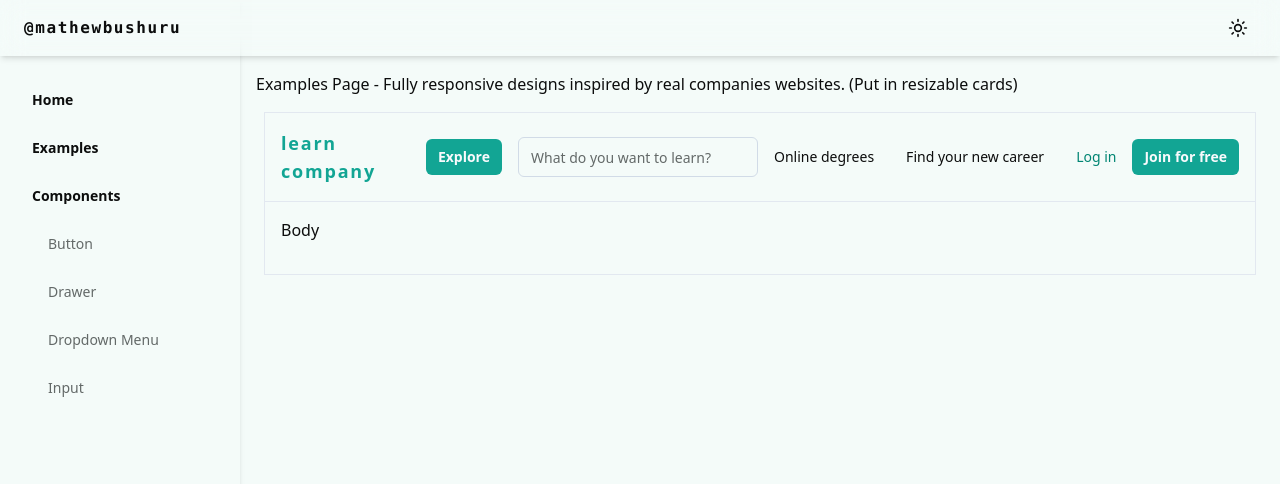
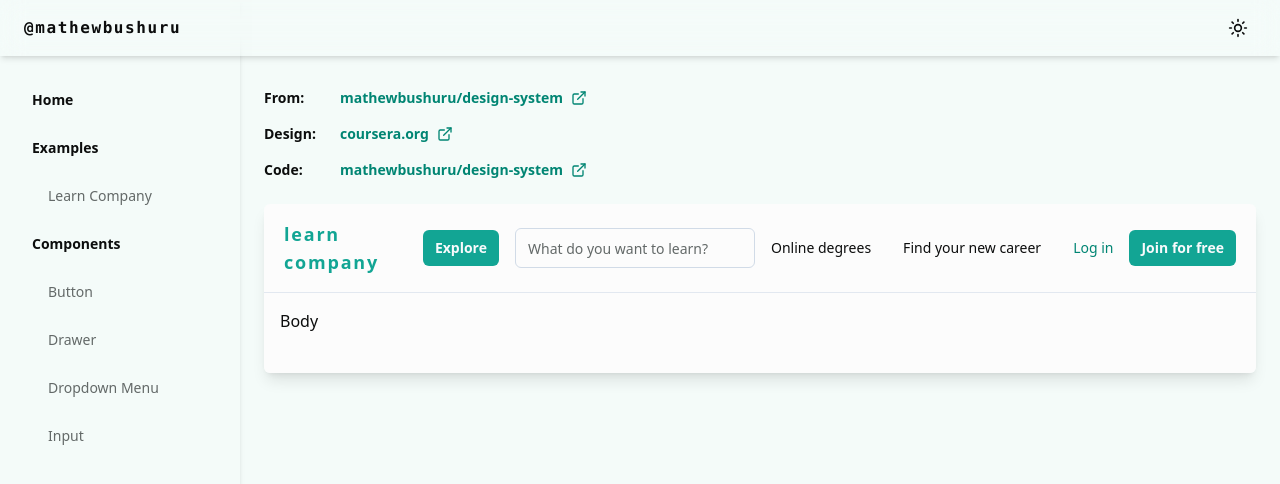
Before and after one commit to mathewbushuru/design-system, a React (Vite) app: page /examples in a window 1280 px wide. Shown: the top 484 px of the page. Built offline with nearby package versions, Linux system fonts and the light colour scheme.

Commit message:
Examples structure

```diff
--- a/src/App.tsx
+++ b/src/App.tsx
@@ -10,6 +10,8 @@ import RootLayout from "@/components/root-layout";
 import HomePage from "@/pages/home-page";
 import ComponentsPage from "@/pages/components-page";
 import ExamplesPage from "@/pages/examples-page";
+
+import LearnCompany from "./showcase/examples/learn-company/app";
 
 import ButtonShowcase from "@/showcase/components/button-showcase";
 import InputShowcase from "./showcase/components/input-showcase";
@@ -25,6 +27,16 @@ const router = createBrowserRouter([
   {
     path: "/examples",
     element: <ExamplesPage />,
+  },
+  {
+    path: "/examples/learn-company",
+    element: (
+      <RootLayout>
+        <div className="m-4 overflow-hidden rounded-md shadow-lg dark:border lg:mx-6">
+          <LearnCompany />
+        </div>
+      </RootLayout>
+    ),
   },
   {
     path: "/components",
--- a/src/components/side-navigation.tsx
+++ b/src/components/side-navigation.tsx
@@ -15,12 +15,20 @@ function SideNavigation() {
         Home
       </Button>
 
+      {/* Examples  */}
       <Button
         variant="ghost"
         className="justify-start"
         onClick={() => navigate("/examples")}
       >
         Examples
+      </Button>
+      <Button
+        variant="ghost"
+        className="justify-start pl-8 pr-0 font-normal text-muted-foreground"
+        onClick={() => navigate("/examples/learn-company")}
+      >
+        Learn Company
       </Button>
 
       {/* Components  */}
--- a/src/pages/examples-page.tsx
+++ b/src/pages/examples-page.tsx
@@ -1,16 +1,66 @@
-import RootLayout from "@/components/root-layout";
+import { ExternalLink } from "lucide-react";
 
 import LearnCompany from "@/showcase/examples/learn-company/app";
+import RootLayout from "@/components/root-layout";
+import Button from "@/components/ui/button";
 
 function ExamplesPage() {
   return (
     <RootLayout>
-      <div className="p-4">
-        Examples Page - Fully responsive designs inspired by real companies
-        websites. (Put in resizable cards)
-      </div>
-      <div className="mx-4 lg:mx-6 border">
-        <LearnCompany />
+      <div className="m-4 lg:m-6">
+        <div className="mb-4">
+          <div className="flex flex-col items-center sm:flex-row">
+            <span className="w-16 font-semibold text-sm">
+              From<span className="hidden sm:inline">:</span>
+            </span>
+            <a
+              href="https://github.com/mathewbushuru/design-system"
+              target="_blank"
+              rel="noopener noreferrer"
+              className="col-span-3"
+            >
+              <Button variant="link" size="sm">
+                <span>mathewbushuru/design-system</span>
+                <ExternalLink className="ml-2 h-4 w-4" />
+              </Button>
+            </a>
+          </div>
+          <div className="flex flex-col items-center sm:flex-row">
+            <span className="w-16 font-semibold text-sm">
+              Design<span className="hidden sm:inline">:</span>
+            </span>
+            <a
+              href="https://www.coursera.org/"
+              target="_blank"
+              rel="noopener noreferrer"
+              className="col-span-3"
+            >
+              <Button variant="link" size="sm">
+                <span>coursera.org</span>
+                <ExternalLink className="ml-2 h-4 w-4" />
+              </Button>
+            </a>
+          </div>
+          <div className="flex flex-col items-center sm:flex-row">
+            <span className="w-16 font-semibold text-sm">
+              Code<span className="hidden sm:inline">:</span>
+            </span>
+            <a
+              href="https://github.com/mathewbushuru/design-system/blob/main/src/components/ui/button.tsx"
+              target="_blank"
+              rel="noopener noreferrer"
+              className="col-span-3"
+            >
+              <Button variant="link" size="sm">
+                <span>mathewbushuru/design-system</span>
+                <ExternalLink className="ml-2 h-4 w-4" />
+              </Button>
+            </a>
+          </div>
+        </div>
+        <div className="overflow-hidden rounded-md shadow-lg dark:border">
+          <LearnCompany />
+        </div>
       </div>
     </RootLayout>
   );
--- a/src/showcase/components/button-showcase.tsx
+++ b/src/showcase/components/button-showcase.tsx
@@ -11,8 +11,8 @@ export default function ButtonShowcase() {
 
       <div className="mb-8">
         <div className="flex flex-col items-center sm:flex-row">
-          <span className="">
-            From<span className="hidden sm:inline">:</span>{" "}
+          <span className="w-12 font-semibold text-sm">
+            From<span className="hidden sm:inline">:</span>
           </span>
           <a
             href="https://github.com/shadcn-ui/ui"
@@ -20,15 +20,15 @@ export default function ButtonShowcase() {
             rel="noopener noreferrer"
             className="col-span-3"
           >
-            <Button variant="link">
+            <Button variant="link" size="sm">
               <span>shadcn/ui</span>
               <ExternalLink className="ml-2 h-4 w-4" />
             </Button>
           </a>
         </div>
         <div className="flex flex-col items-center sm:flex-row">
-          <span className="">
-            Code<span className="hidden sm:inline">:</span>{" "}
+          <span className="w-12 font-semibold text-sm">
+            Code<span className="hidden sm:inline">:</span>
           </span>
           <a
             href="https://github.com/mathewbushuru/design-system/blob/main/src/components/ui/button.tsx"
@@ -36,15 +36,15 @@ export default function ButtonShowcase() {
             rel="noopener noreferrer"
             className="col-span-3"
           >
-            <Button variant="link">
+            <Button variant="link" size="sm">
               <span>mathewbushuru/design-system</span>
               <ExternalLink className="ml-2 h-4 w-4" />
             </Button>
           </a>
         </div>
         <div className="flex flex-col items-center sm:flex-row">
-          <span>
-            Uses<span className="hidden sm:inline">:</span>{" "}
+          <span className="w-12 font-semibold text-sm">
+            Uses<span className="hidden sm:inline">:</span>
           </span>
           <a
             href="https://developer.mozilla.org/en-US/docs/Web/HTML/Element/button"
@@ -52,7 +52,7 @@ export default function ButtonShowcase() {
             rel="noopener noreferrer"
             className="col-span-3"
           >
-            <Button variant="link">
+            <Button variant="link" size="sm">
               <span>HTML Button Element</span>
               <ExternalLink className="ml-2 h-4 w-4" />
             </Button>
--- a/src/showcase/components/input-showcase.tsx
+++ b/src/showcase/components/input-showcase.tsx
@@ -12,8 +12,8 @@ export default function InputShowcase() {
 
       <div className="mb-8">
         <div className="flex flex-col items-center sm:flex-row">
-          <span className="">
-            From<span className="hidden sm:inline">:</span>{" "}
+          <span className="w-12 font-semibold text-sm">
+            From<span className="hidden sm:inline">:</span>
           </span>
           <a
             href="https://github.com/shadcn-ui/ui"
@@ -21,15 +21,15 @@ export default function InputShowcase() {
             rel="noopener noreferrer"
             className="col-span-3"
           >
-            <Button variant="link">
+            <Button variant="link" size="sm">
               <span>shadcn/ui</span>
               <ExternalLink className="ml-2 h-4 w-4" />
             </Button>
           </a>
         </div>
         <div className="flex flex-col items-center sm:flex-row">
-          <span className="">
-            Code<span className="hidden sm:inline">:</span>{" "}
+          <span className="w-12 font-semibold text-sm">
+            Code<span className="hidden sm:inline">:</span>
           </span>
           <a
             href="https://github.com/mathewbushuru/design-system/blob/main/src/components/ui/input.tsx"
@@ -37,15 +37,15 @@ export default function InputShowcase() {
             rel="noopener noreferrer"
             className="col-span-3"
           >
-            <Button variant="link">
+            <Button variant="link" size="sm">
               <span>mathewbushuru/design-system</span>
               <ExternalLink className="ml-2 h-4 w-4" />
             </Button>
           </a>
         </div>
         <div className="flex flex-col items-center sm:flex-row">
-          <span>
-            Uses<span className="hidden sm:inline">:</span>{" "}
+          <span className="w-12 font-semibold text-sm">
+            Uses<span className="hidden sm:inline">:</span>
           </span>
           <a
             href="https://developer.mozilla.org/en-US/docs/Web/HTML/Element/input"
@@ -53,7 +53,7 @@ export default function InputShowcase() {
             rel="noopener noreferrer"
             className="col-span-3"
           >
-            <Button variant="link">
+            <Button variant="link" size="sm">
               <span>HTML Input Element</span>
               <ExternalLink className="ml-2 h-4 w-4" />
             </Button>
--- a/src/showcase/examples/learn-company/app.tsx
+++ b/src/showcase/examples/learn-company/app.tsx
@@ -1,49 +1,14 @@
 // inpired by coursera - https://www.coursera.org/
 
-import { Menu, Search } from "lucide-react";
-
-import Button from "@/components/ui/button";
-import { Input } from "@/components/ui/input";
+import LearnNavbar from "@/showcase/examples/learn-company/components/learn-navbar";
 
 function LearnCompany() {
   return (
-    <div className="">
-      {/* Learn Co Navbar */}
-      <div className="flex items-center border-b px-3 py-4 lg:px-4">
-        {/* Navbar left  */}
-        <div className="flex flex-1 items-center justify-between lg:justify-start lg:gap-4">
-          <Menu className="h-6 w-6 stroke-1 text-muted-foreground lg:hidden" />
-          <span className="text-lg font-bold tracking-widest text-primary text-pointer">
-            learn company
-          </span>
-          <Button size="sm" className="hidden lg:block">Explore</Button>
-          <Input className="hidden lg:block max-w-60" type="search" placeholder="What do you want to learn?"/>
-          <Search className="h-6 w-6 stroke-1 text-muted-foreground lg:hidden" />
-        </div>
-
-        {/* Navbar Right  */}
-        <div className="hidden lg:block">
-          <Button
-            variant="link"
-            className="font-medium text-foreground hover:text-link"
-          >
-            Online degrees
-          </Button>
-          <Button
-            variant="link"
-            className="font-medium text-foreground hover:text-link"
-          >
-            Find your new career
-          </Button>
-          <Button variant="link" className="font-medium ">
-            Log in
-          </Button>
-          <Button size="sm">Join for free</Button>
-        </div>
-      </div>
+    <div className="bg-popover">
+      <LearnNavbar />
 
       {/* Learn Co  body  */}
-      <div className="m-4 h-10">Body</div>
+      <div className="p-4 h-20">Body</div>
     </div>
   );
 }
--- /dev/null
+++ b/src/showcase/examples/learn-company/components/learn-navbar.tsx
@@ -0,0 +1,47 @@
+import { Menu, Search } from "lucide-react";
+
+import Button from "@/components/ui/button";
+import { Input } from "@/components/ui/input";
+
+export default function LearnNavbar() {
+  return (
+    <div className="flex items-center border-b px-3 py-4 lg:px-5">
+      {/* Navbar left  */}
+      <div className="flex flex-1 items-center justify-between lg:justify-start lg:gap-4">
+        <Menu className="h-6 w-6 stroke-1 text-muted-foreground lg:hidden" />
+        <span className="text-pointer text-lg font-bold tracking-widest text-primary">
+          learn company
+        </span>
+        <Button size="sm" className="hidden lg:block">
+          Explore
+        </Button>
+        <Input
+          className="hidden max-w-60 lg:block bg-popover"
+          type="search"
+          placeholder="What do you want to learn?"
+        />
+        <Search className="h-6 w-6 stroke-1 text-muted-foreground lg:hidden" />
+      </div>
+
+      {/* Navbar Right  */}
+      <div className="hidden lg:block">
+        <Button
+          variant="link"
+          className="font-medium text-foreground hover:text-link"
+        >
+          Online degrees
+        </Button>
+        <Button
+          variant="link"
+          className="font-medium text-foreground hover:text-link"
+        >
+          Find your new career
+        </Button>
+        <Button variant="link" className="font-medium ">
+          Log in
+        </Button>
+        <Button size="sm">Join for free</Button>
+      </div>
+    </div>
+  );
+}
```
Also changed, not shown: src/showcase/components/drawer-showcase.tsx (+9 -9 lines), src/showcase/components/dropdown-menu-showcase.tsx (+9 -9 lines).
